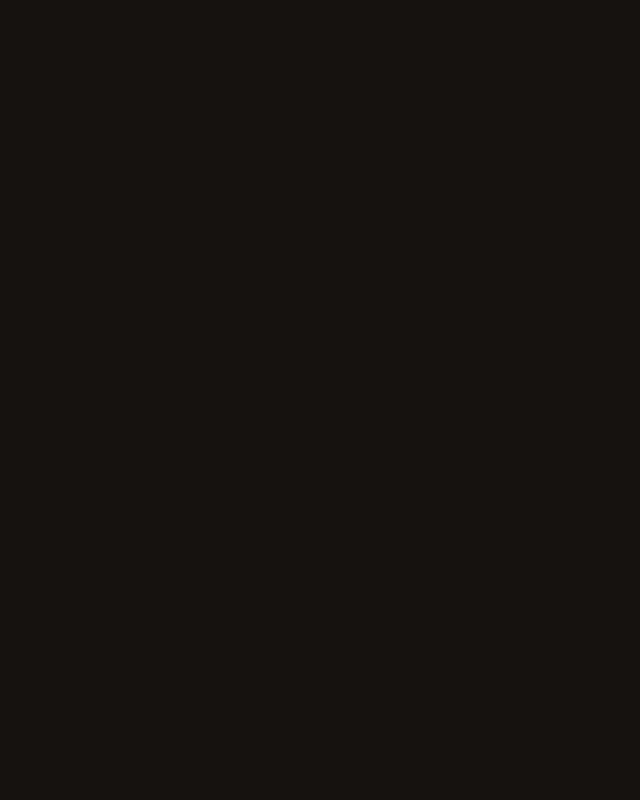
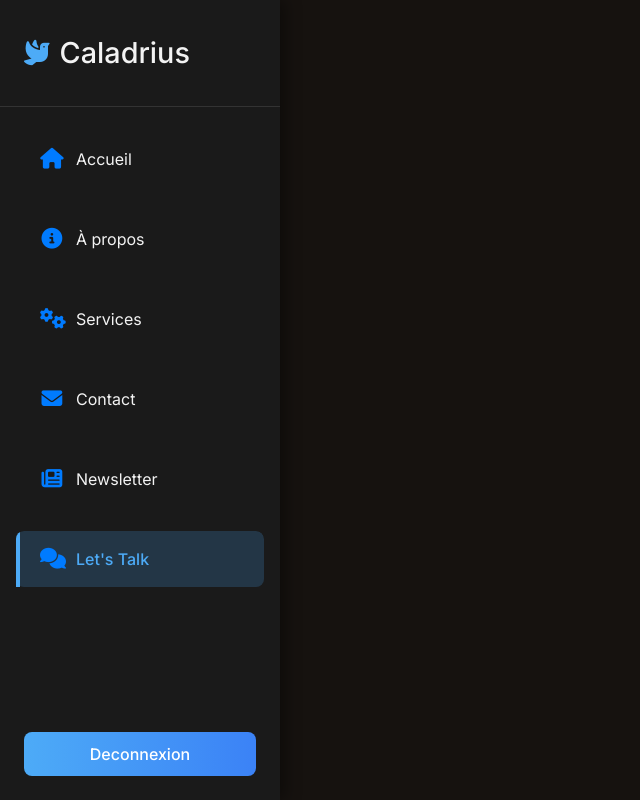
Before and after one commit to Migthyvan/Caladrius, a Vue app in the folder Caladrius/: page /talking/topics in a window 1280 px wide. Before the commit this address had no page. Shown: the whole page, without its empty margins (0-640 px from the left). Built offline with nearby package versions, Linux system fonts and the light colour scheme.

Commit message:
sidebar for talking

```diff
--- a/Caladrius/src/assets/style/base/_typography.css
+++ b/Caladrius/src/assets/style/base/_typography.css
@@ -18,7 +18,7 @@ h3 {
   font-size: 1.5rem;
   color: #f3f3f3;
   margin-bottom: 1rem;
-  font-weight: 400;
+  font-weight: 500;
   line-height: 2;
 
 }
@@ -48,6 +48,8 @@ a{
 
 li {
   line-height: 1.5;
+  list-style: none;
+  padding-bottom: 1rem ;
 }
 
 span{
--- a/Caladrius/src/assets/style/layout/_div_and_section.css
+++ b/Caladrius/src/assets/style/layout/_div_and_section.css
@@ -27,6 +27,19 @@
     gap: 2rem;
     padding: 2rem 1rem 1rem 1rem;
     background: linear-gradient(-280deg, #16120F 80%, #007bff 100%);
+    background-size: cover;
+    box-sizing: border-box;
+    overflow-y: hidden;
+    min-height: 100vh;
+}
+
+.about__dashboard{
+    display: flex;
+    flex-direction: column;
+    justify-content: start;
+    gap: 2rem;
+    padding: 2rem 1rem 1rem 1rem;
+    background: #16120F;
     background-size: cover;
     box-sizing: border-box;
     overflow-y: hidden;
--- /dev/null
+++ b/Caladrius/src/components/Talking/mainTopics.vue
@@ -0,0 +1,32 @@
+<template>
+  <div>
+    <sidebar/>
+
+  </div>
+</template>
+
+<script>
+import { ref, onMounted, onBeforeUnmount } from 'vue'
+import navbar from '../layout/navbar.vue'
+import sidebar from '../layout/sidebar.vue'
+
+export default {
+    components:{
+        navbar, sidebar
+    },
+
+    setup(){
+        const isOpen = ref(false)
+        const isMobile = ref(false)
+    }
+}
+</script>
+
+<style scoped>
+
+
+/* Responsive */
+@media (max-width: 768px) {
+
+}
+</style>
--- a/Caladrius/src/components/button/mainButton.vue
+++ b/Caladrius/src/components/button/mainButton.vue
@@ -45,12 +45,12 @@ export default {
 
 <style scoped>
 .main__button {
-  padding: 0.5rem;
+  padding: 1rem;
   border: 1px solid #007bff;
   border-radius: 0.6rem;
   font-size: 1rem;
   font-weight: 600;
-  background: #007bff;
+  background: linear-gradient(to right, #4dabf7, #3b82f6);
   color: #f3f3f3;
   width: 50%;
   cursor: pointer;
@@ -67,8 +67,9 @@ export default {
 }
 
 .main__button:hover:enabled {
-  background: #005fc4;
+  background: linear-gradient(to right, #4dabf7, #2354a1);
   border-color: #007bff;
+  transition: all 0.5s ease;
 }
 
 @media (min-width: 768px) {
--- a/Caladrius/src/components/button/secondButton.vue
+++ b/Caladrius/src/components/button/secondButton.vue
@@ -19,7 +19,7 @@ export default {
 
 <style scoped>
 .services__button {
-  padding: 0.5rem;
+  padding: 1rem;
   border: 1px solid #007bff;
   border-radius: 0.6rem;
   font-size: 1rem;
--- /dev/null
+++ b/Caladrius/src/components/layout/sidebar.vue
@@ -0,0 +1,343 @@
+<template>
+  <div>
+    <!-- Bouton Hamburger -->
+    <button
+      class="hamburger"
+      :class="{ active: isMenuOpen }"
+      @click="toggleMenu"
+      aria-label="Menu"
+      :aria-expanded="isMenuOpen"
+    >
+      <span class="hamburger__line"></span>
+      <span class="hamburger__line"></span>
+      <span class="hamburger__line"></span>
+    </button>
+
+    <!-- Sidebar Container -->
+    <aside
+      class="sidebar__container"
+      :class="{ active: isMenuOpen }"
+      @click="handleSidebarClick"
+    >
+      <div class="sidebar__logo">
+        <h3><router-link to="/"><i class="fas fa-dove"></i> Caladrius</router-link></h3>
+      </div>
+
+      <div class="sidebar__menu">
+        <ul>
+          <li v-for="link in navLinks" :key="link.path">
+            <router-link
+              :to="link.path"
+              :class="{ active: isActive(link) }"
+              @click="closeMenuOnMobile"
+            >
+              <i :class="link.icon"></i> {{ link.name }}
+            </router-link>
+          </li>
+        </ul>
+      </div>
+
+      <div class="btn__started">
+        <button class="start-button" @click="navigateToServices">Deconnexion</button>
+      </div>
+    </aside>
+  </div>
+</template>
+
+<script>
+import { ref, onMounted, onUnmounted, computed } from 'vue';
+import { useRoute, useRouter } from 'vue-router';
+
+export default {
+  name: 'Sidebar',
+  setup() {
+    const isMenuOpen = ref(false);
+    const route = useRoute();
+    const router = useRouter();
+
+    const navLinks = [
+      { path: '/', name: 'Accueil', icon: 'fas fa-home', exact: true },
+      { path: '/about', name: 'À propos', icon: 'fas fa-info-circle' },
+      { path: '/services', name: 'Services', icon: 'fas fa-cogs' },
+      { path: '/contact', name: 'Contact', icon: 'fas fa-envelope' },
+      { path: '/newsletter', name: 'Newsletter', icon: 'fas fa-newspaper' },
+      { path: '/talking', name: "Let's Talk", icon: 'fas fa-comments' }
+    ];
+
+    const isActive = (link) => {
+      if (link.exact) {
+        return route.path === link.path;
+      }
+      return route.path.startsWith(link.path);
+    };
+
+    const toggleMenu = () => {
+      isMenuOpen.value = !isMenuOpen.value;
+    };
+
+    const closeMenu = () => {
+      isMenuOpen.value = false;
+    };
+
+    const closeMenuOnMobile = () => {
+      if (window.innerWidth <= 1150) {
+        closeMenu();
+      }
+    };
+
+    const handleSidebarClick = (event) => {
+      // Empêcher la propagation pour que le clic à l'intérieur de la sidebar ne la ferme pas
+      event.stopPropagation();
+    };
+
+    const navigateToServices = () => {
+      closeMenu();
+      router.push('/quote');
+    };
+
+    // Fermer le menu si on clique en dehors (pour mobile)
+    const handleClickOutside = (event) => {
+      const sidebar = document.querySelector('.sidebar__container');
+      const hamburger = document.querySelector('.hamburger');
+      if (isMenuOpen.value && window.innerWidth <= 1150 &&
+          !sidebar.contains(event.target) &&
+          event.target !== hamburger) {
+        closeMenu();
+      }
+    };
+
+    onMounted(() => {
+      document.addEventListener('click', handleClickOutside);
+    });
+
+    onUnmounted(() => {
+      document.removeEventListener('click', handleClickOutside);
+    });
+
+    return {
+      isMenuOpen,
+      navLinks,
+      isActive,
+      toggleMenu,
+      closeMenu,
+      closeMenuOnMobile,
+      handleSidebarClick,
+      navigateToServices
+    };
+  }
+};
+</script>
+
+<style scoped>
+/* Styles pour la sidebar */
+.sidebar__container {
+  width: 280px;
+  height: 100vh;
+  position: fixed;
+  top: 0;
+  left: 0;
+  background: #1a1a1a;
+  display: flex;
+  flex-direction: column;
+  z-index: 1000;
+  box-shadow: 5px 0 15px rgba(0, 0, 0, 0.4);
+  transition: transform 0.4s ease;
+  overflow-y: auto;
+  padding: 1.5rem 0;
+}
+
+@media (max-width: 1150px) {
+  .sidebar__container {
+    transform: translateX(-100%);
+    box-shadow: none;
+  }
+
+  .sidebar__container.active {
+    transform: translateX(0);
+    box-shadow: 5px 0 15px rgba(0, 0, 0, 0.4);
+  }
+}
+
+.sidebar__logo {
+  padding: 0 1.5rem 1.5rem;
+  border-bottom: 1px solid #333;
+  margin-bottom: 1.5rem;
+}
+
+.sidebar__logo h3 {
+  font-weight: 500;
+  font-size: 1.8rem;
+  color: #f3f3f3;
+  margin: 0;
+  transition: transform 0.3s ease;
+}
+
+.sidebar__logo h3:hover {
+  transform: scale(1.05);
+}
+
+.sidebar__logo a {
+  color: inherit;
+  text-decoration: none;
+  display: flex;
+  align-items: center;
+  gap: 10px;
+}
+
+.sidebar__logo i {
+  color: #4dabf7;
+  font-size: 1.6rem;
+}
+
+.sidebar__menu {
+  flex: 1;
+  padding: 0 1rem;
+}
+
+.sidebar__menu ul {
+  list-style: none;
+  display: flex;
+  flex-direction: column;
+  gap: 0.5rem;
+}
+
+.sidebar__menu li {
+  border-radius: 8px;
+  overflow: hidden;
+  animation: fadeIn 0.4s ease forwards;
+}
+
+.sidebar__menu li:nth-child(1) { animation-delay: 0.1s; }
+.sidebar__menu li:nth-child(2) { animation-delay: 0.15s; }
+.sidebar__menu li:nth-child(3) { animation-delay: 0.2s; }
+.sidebar__menu li:nth-child(4) { animation-delay: 0.25s; }
+.sidebar__menu li:nth-child(5) { animation-delay: 0.3s; }
+.sidebar__menu li:nth-child(6) { animation-delay: 0.35s; }
+
+.sidebar__menu a {
+  text-decoration: none;
+  color: #f3f3f3;
+  font-weight: 400;
+  transition: all 0.3s ease;
+  position: relative;
+  padding: 1rem 1.5rem;
+  display: flex;
+  align-items: center;
+  gap: 12px;
+  border-radius: 8px;
+}
+
+.sidebar__menu a:hover {
+  background: rgba(77, 171, 247, 0.15);
+  color: #4dabf7;
+}
+
+.sidebar__menu a.active {
+  background: rgba(77, 171, 247, 0.2);
+  color: #4dabf7;
+  font-weight: 500;
+}
+
+.sidebar__menu a.active::after {
+  content: '';
+  position: absolute;
+  top: 0;
+  left: 0;
+  height: 100%;
+  width: 4px;
+  background-color: #4dabf7;
+}
+
+.sidebar__menu i {
+  width: 24px;
+  text-align: center;
+}
+
+.btn__started {
+  padding: 0 1.5rem;
+  margin-top: 1rem;
+}
+
+.start-button {
+  background: linear-gradient(to right, #4dabf7, #3b82f6);
+  color: white;
+  border: none;
+  padding: 12px 20px;
+  border-radius: 8px;
+  font-weight: 500;
+  font-size: 1rem;
+  cursor: pointer;
+  transition: all 0.3s ease;
+  width: 100%;
+  text-align: center;
+  display: block;
+}
+
+.start-button:hover {
+  background: linear-gradient(to right, #3b82f6, #4dabf7);
+  transform: translateY(-2px);
+  box-shadow: 0 5px 15px rgba(59, 130, 246, 0.4);
+}
+
+/* Bouton Hamburger */
+.hamburger {
+  display: none;
+  cursor: pointer;
+  background: #4dabf7;
+  border: none;
+  padding: 0.75rem;
+  border-radius: 8px;
+  position: fixed;
+  top: 1.5rem;
+  left: 1.5rem;
+  z-index: 999;
+  box-shadow: 0 4px 10px rgba(0, 0, 0, 0.3);
+}
+
+.hamburger__line {
+  display: block;
+  width: 25px;
+  height: 3px;
+  background-color: #f3f3f3;
+  margin: 5px 0;
+  transition: all 0.3s ease;
+  border-radius: 3px;
+}
+
+/* Animation Hamburger */
+.hamburger.active .hamburger__line:nth-child(1) {
+  transform: translateY(8px) rotate(45deg);
+}
+
+.hamburger.active .hamburger__line:nth-child(2) {
+  opacity: 0;
+}
+
+.hamburger.active .hamburger__line:nth-child(3) {
+  transform: translateY(-8px) rotate(-45deg);
+}
+
+/* Responsive Design */
+@media (max-width: 1150px) {
+  .hamburger {
+    display: block;
+  }
+}
+
+@media (max-width: 768px) {
+  .sidebar__container {
+    width: 260px;
+  }
+
+  .hamburger {
+    top: 1rem;
+    left: 1rem;
+  }
+}
+
+/* Animation des liens */
+@keyframes fadeIn {
+  from { opacity: 0; transform: translateX(-10px); }
+  to { opacity: 1; transform: translateX(0); }
+}
+</style>
--- a/Caladrius/src/router/index.js
+++ b/Caladrius/src/router/index.js
@@ -63,6 +63,12 @@ const routes = [
     path:'/talking',
     name:'projects',
     component: () => import('../components/Talking/mainTalkingPage.vue')
+  },
+
+  {
+    path:'/talking/topics',
+    name:'topics',
+    component: () => import('../components/Talking/mainTopics.vue')
   },
 
   /* About copyrighting */
```
